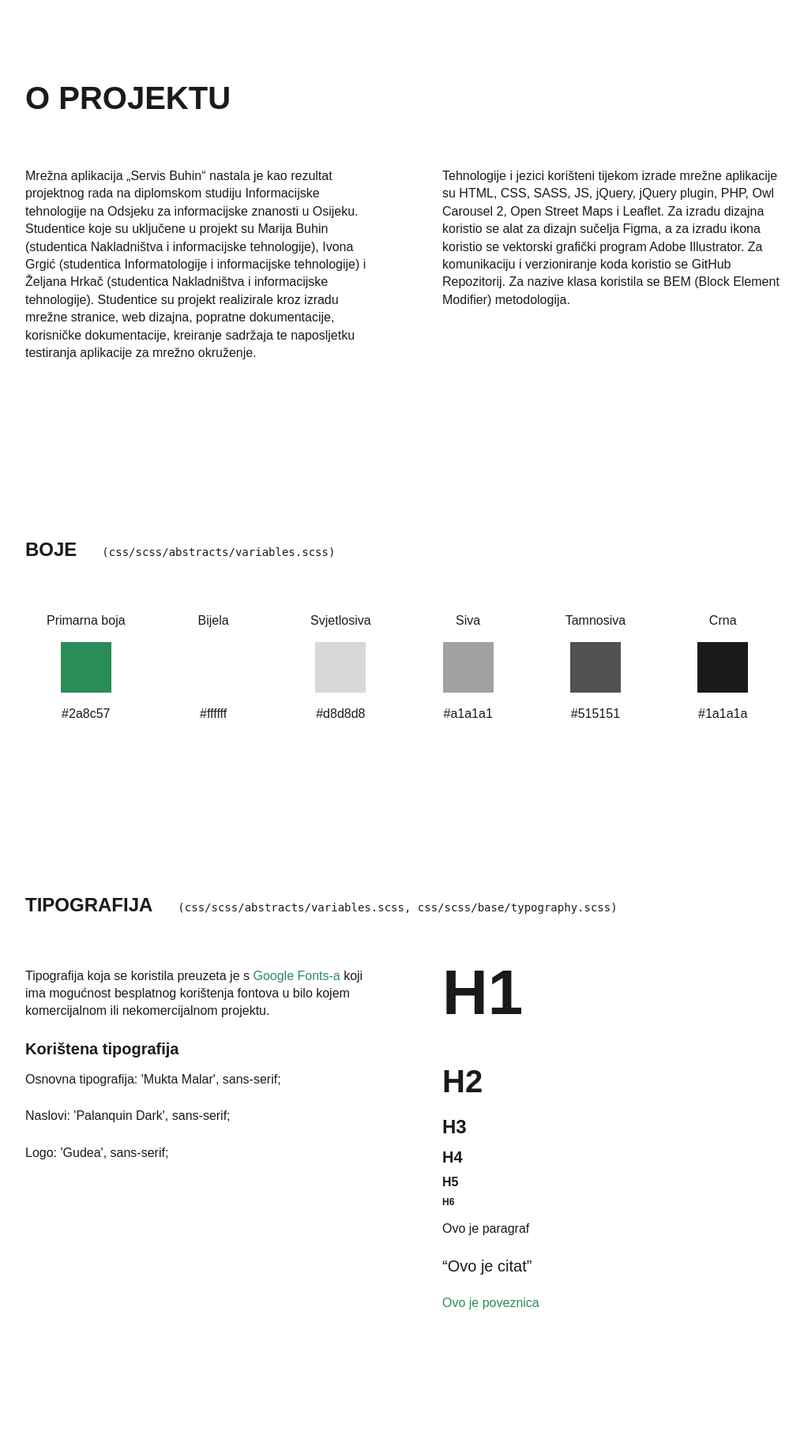
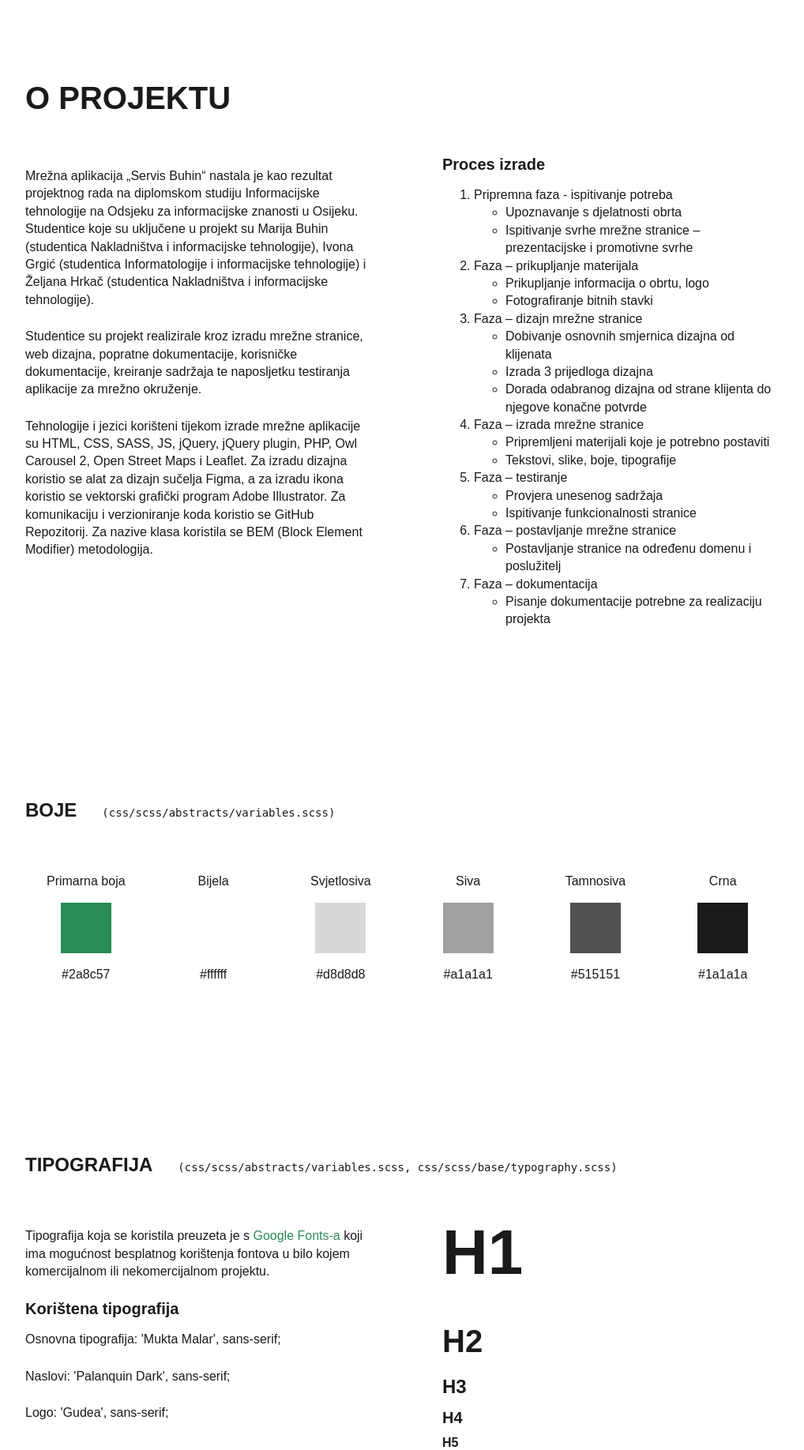
Before and after one commit to anxieanx/servis_buhin, a PHP site: page /style_guide/style_guide.php in a window 1280 px wide. Shown: the part 94-1930 px from the top of the page at 79% size, without its empty margins (128-1146 px from the left). Run offline with PHP 8.4, Linux system fonts and the light colour scheme; some libraries are stand-ins or nearby versions; some web fonts are replaced.

Commit message:
Description

```diff
--- a/style_guide/style_guide.php
+++ b/style_guide/style_guide.php
@@ -33,8 +33,30 @@
 		<section class="section--style-guide">
 			<h2 class="section__title">O projektu</h2>
 			<div class="section__desc--wrap">
-				<p class="section__desc">Mrežna aplikacija „Servis Buhin“ nastala je kao rezultat projektnog rada na diplomskom studiju Informacijske tehnologije na Odsjeku za informacijske znanosti u Osijeku. Studentice koje su uključene u projekt su Marija Buhin (studentica Nakladništva i informacijske tehnologije), Ivona Grgić (studentica Informatologije i informacijske tehnologije) i Željana Hrkač (studentica Nakladništva i informacijske tehnologije). Studentice su projekt realizirale kroz izradu mrežne stranice, web dizajna, popratne dokumentacije, korisničke dokumentacije, kreiranje sadržaja te naposljetku testiranja aplikacije za mrežno okruženje.</p>
-				<p class="section__desc">Tehnologije i jezici korišteni tijekom izrade mrežne aplikacije su HTML, CSS, SASS, JS, jQuery, jQuery plugin, PHP, Owl Carousel 2, Open Street Maps i Leaflet. Za izradu dizajna koristio se alat za dizajn sučelja Figma, a za izradu ikona koristio se vektorski grafički program Adobe Illustrator. Za komunikaciju i verzioniranje koda koristio se GitHub Repozitorij. Za nazive klasa koristila se BEM (Block Element Modifier) metodologija.</p>
+				<div class="section__desc"><p>Mrežna aplikacija „Servis Buhin“ nastala je kao rezultat projektnog rada na diplomskom studiju Informacijske tehnologije na Odsjeku za informacijske znanosti u Osijeku. Studentice koje su uključene u projekt su Marija Buhin (studentica Nakladništva i informacijske tehnologije), Ivona Grgić (studentica Informatologije i informacijske tehnologije) i Željana Hrkač (studentica Nakladništva i informacijske tehnologije).</p><p>Studentice su projekt realizirale kroz izradu mrežne stranice, web dizajna, popratne dokumentacije, korisničke dokumentacije, kreiranje sadržaja te naposljetku testiranja aplikacije za mrežno okruženje.</p><p>Tehnologije i jezici korišteni tijekom izrade mrežne aplikacije su HTML, CSS, SASS, JS, jQuery, jQuery plugin, PHP, Owl Carousel 2, Open Street Maps i Leaflet. Za izradu dizajna koristio se alat za dizajn sučelja Figma, a za izradu ikona koristio se vektorski grafički program Adobe Illustrator. Za komunikaciju i verzioniranje koda koristio se GitHub Repozitorij. Za nazive klasa koristila se BEM (Block Element Modifier) metodologija.</p></div>
+				<div class="section__desc">
+					<h4>Proces izrade</h4>
+					<ol><li>Pripremna faza - ispitivanje potreba
+					<ul><li>Upoznavanje s djelatnosti obrta</ul>
+					<ul><li>Ispitivanje svrhe mrežne stranice – prezentacijske i promotivne svrhe</ul>
+					<li>Faza – prikupljanje materijala
+					<ul><li>Prikupljanje informacija o obrtu, logo</ul>
+					<ul><li>Fotografiranje bitnih stavki</ul>
+					<li>Faza – dizajn mrežne stranice
+					<ul><li>Dobivanje osnovnih smjernica dizajna od klijenata</ul>
+					<ul><li>Izrada 3 prijedloga dizajna</ul>
+					<ul><li>Dorada odabranog dizajna od strane klijenta do njegove konačne potvrde</ul></li>
+					<li>Faza – izrada mrežne stranice
+					<ul><li>Pripremljeni materijali koje je potrebno postaviti</ul>
+					<ul><li>Tekstovi, slike, boje, tipografije</ul>
+					<li>Faza – testiranje
+					<ul><li>Provjera unesenog sadržaja</ul>
+					<ul><li>Ispitivanje funkcionalnosti stranice</ul>
+					<li>Faza – postavljanje mrežne stranice
+					<ul><li>Postavljanje stranice na određenu domenu i poslužitelj</ul>
+					<li>Faza – dokumentacija
+					<ul><li>Pisanje dokumentacije potrebne za realizaciju projekta</ul></ol>
+					</div>
 			</div>
 		</section>
 
```
